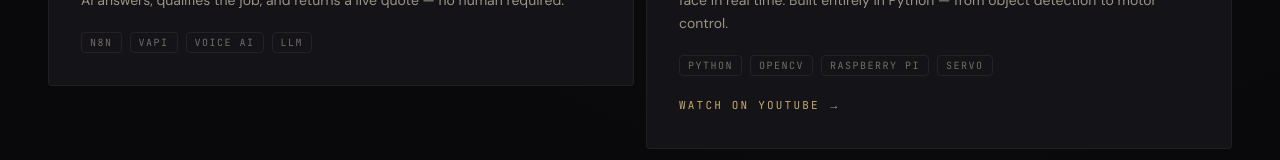
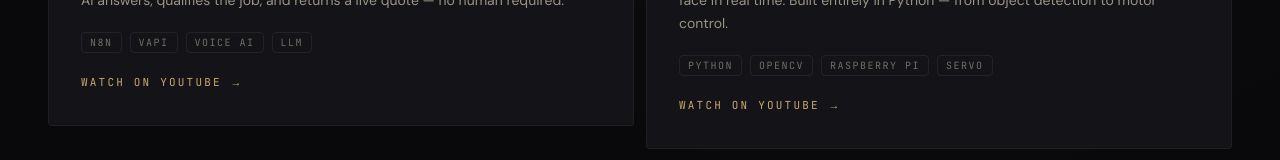
Before and after one commit to NowakR77/robert-nowak-site, a Next.js app: page / in a window 1280 px wide. Shown: the part 4588-4748 px from the top of the page. Built offline with nearby package versions, Linux system fonts and the light colour scheme.

Commit message:
Add YouTube link to Call Center Agent project card

```diff
--- a/components/sections/ai-projects.tsx
+++ b/components/sections/ai-projects.tsx
@@ -34,6 +34,8 @@ const projects = [
     tags: ["n8n", "Vapi", "Voice AI", "LLM"],
     status: "Deployed",
     statusColor: "accent" as const,
+    href: "https://www.youtube.com/watch?v=w0H1-b044KY&t=2102s",
+    linkLabel: "Watch on YouTube →",
   },
   {
     name: "Face-Tracking Camera",
```
